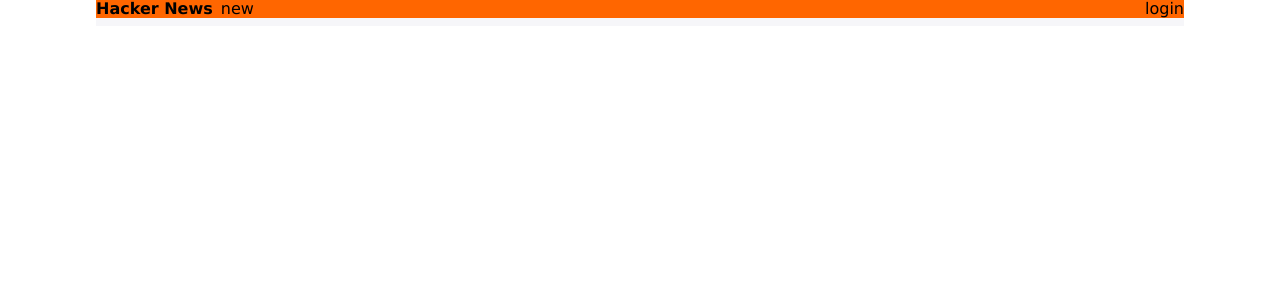
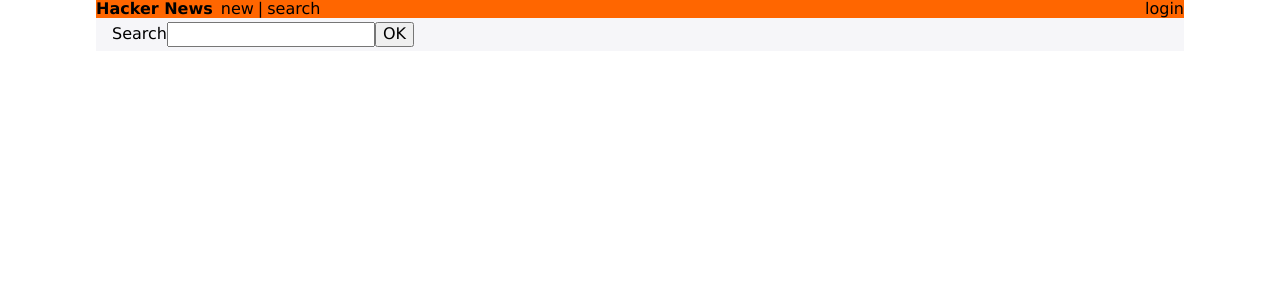
Before and after one commit to udithv/super-simple-apollo-react-graphql, a React (Create React App) app: page /search in a window 1280 px wide. Shown: the top 300 px of the page. Built offline with nearby package versions, Linux system fonts and the light colour scheme.

Commit message:
added filtering and searching lists

```diff
--- a/src/components/App.js
+++ b/src/components/App.js
@@ -4,6 +4,7 @@
 import CreateLink from './CreateLink'
 import Header from './Header'
 import Login from './Login'
+import Search from './Search'
 
 class App extends Component {
   render() {
@@ -12,9 +13,10 @@
         <Header />
         <div className="ph3 pv1 background-gray">
           <Switch>
-            <Route exact path="/" component={LinkList} />
-            <Route exact path="/create" component={CreateLink} />
-            <Route exact path="/login" component={Login} />
+            <Route exact path='/' component={LinkList} />
+            <Route exact path='/create' component={CreateLink} />
+            <Route exact path='/login' component={Login} />
+            <Route exact path='/search' component={Search} />
           </Switch>
         </div>
       </div>
--- a/src/components/Header.js
+++ b/src/components/Header.js
@@ -12,6 +12,10 @@
                     <div className="fw7 mr1">Hacker News</div>
                     <Link to="/" className="ml1 no-underline black">
                         new
+                    </Link>
+                    <div className="ml1">|</div>
+                    <Link to='/search' className="ml1 no-underline black">
+                        search
                     </Link>
                     {authToken && (
                         <div className="flex">
--- /dev/null
+++ b/src/components/Search.js
@@ -0,0 +1,64 @@
+import React, { Component } from 'react'
+import { withApollo } from 'react-apollo'
+import gql from 'graphql-tag'
+import Link from './Link'
+
+const FEED_SEARCH_QUERY = gql`
+    query FeedSearchQuery ($filter: String!) {
+        feed(filter: $filter) {
+            links {
+                id
+                url
+                description
+                createdAt
+                postedBy {
+                    id
+                    name
+                }
+                votes {
+                    id
+                    user {
+                        id
+                    }
+                }
+            }
+        }
+    }
+`
+
+class Search extends Component {
+    state = {
+        links: [],
+        filter: ''
+    }
+
+    render() {
+        return (
+            <div>
+                <div>
+                    Search
+                    <input
+                        type='text'
+                        onChange={e => this.setState({ filter: e.target.value })}
+                    />
+                    <button onClick={() => this._executeSearch()}>OK</button>
+                </div>
+                {this.state.links.map((link, index) => (
+                    <Link key={link.id} link={link} index={index} />
+                ))}
+            </div>
+        )
+    }
+
+    _executeSearch = async () => {
+        const { filter } = this.state
+        const result = await this.props.client.query({
+            query: FEED_SEARCH_QUERY,
+            variables: { filter },
+        })
+        const links = result.data.feed.links
+        this.setState({ links })
+    }
+}
+
+export default withApollo(Search)
```
